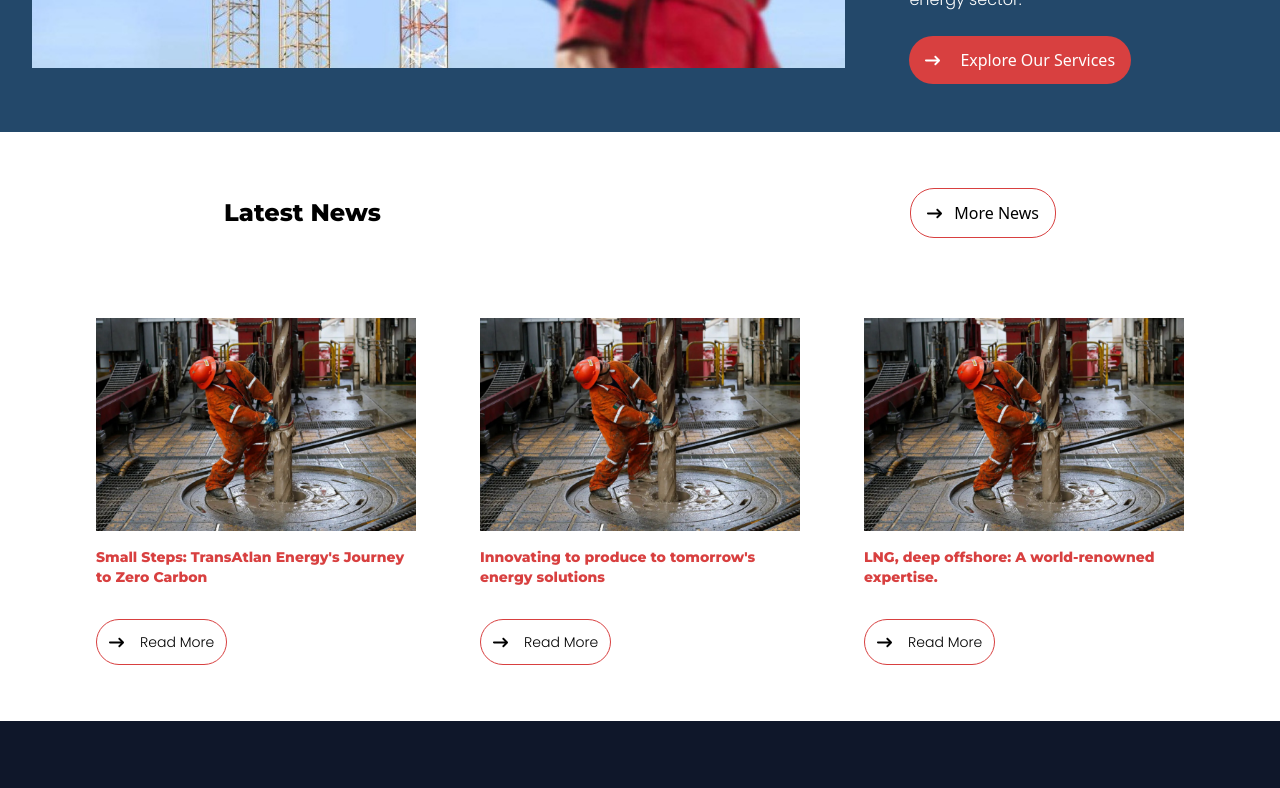
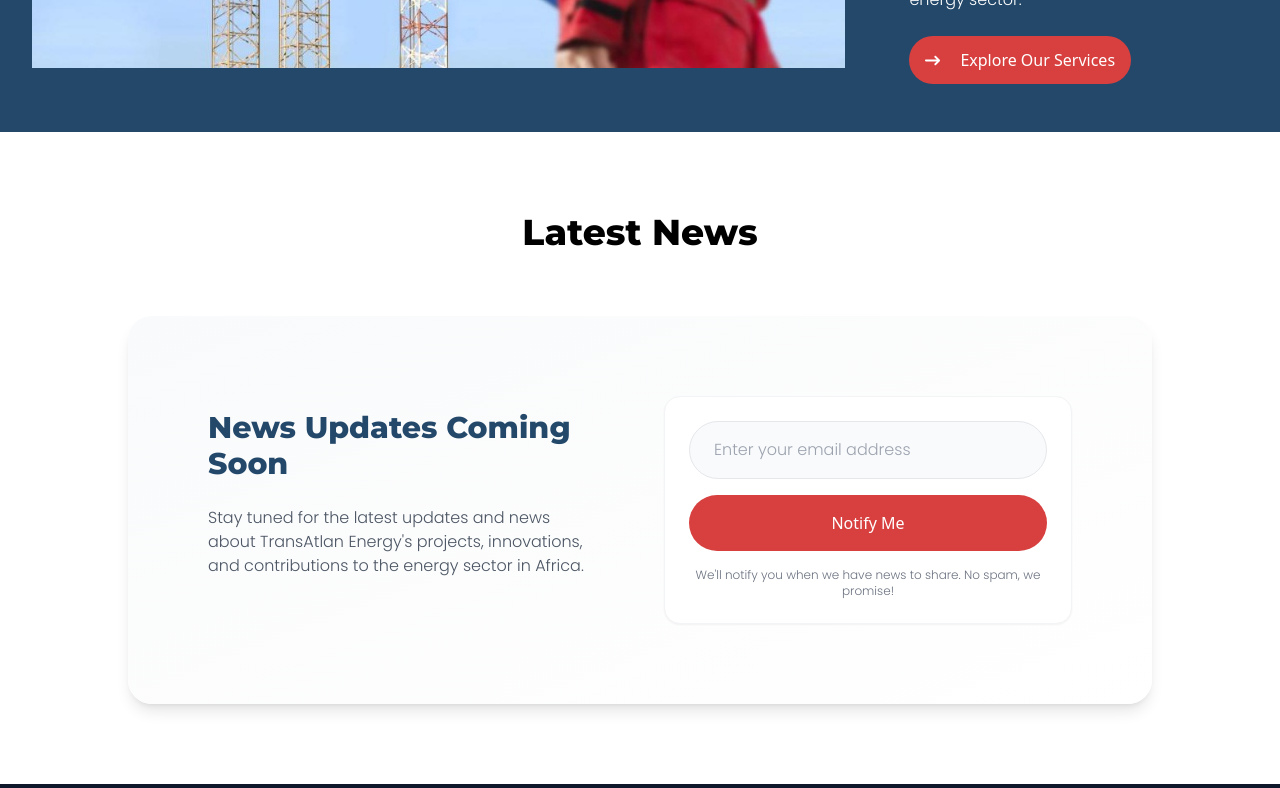
Before and after one commit to spacegod1/Trans-Atlan, a Next.js app: page / in a window 1280 px wide. Shown: the part 1620-2408 px from the top of the page. Built offline with nearby package versions, Linux system fonts and the light colour scheme.

Commit message:
news update

```diff
--- a/app/page.js
+++ b/app/page.js
@@ -261,54 +261,51 @@ export default function Home() {
         </div>
       </section>
 
-      <section className="bg-white text-black items-center py-14">
-        <div className="w-full px-4 sm:px-8 lg:px-[14rem] flex justify-between items-center">
-          <h3 className={`${montserrat.className} text-xl sm:text-2xl`}>
-            Latest News
-          </h3>
-          <button className="px-3 sm:px-4 py-2 sm:py-3 flex justify-center items-center border border-[#D84040] rounded-3xl gap-2 sm:gap-3 transition-all duration-500 focus:outline-none">
-            <FaArrowRightLong size={15} /> More News
-          </button>
-        </div>
+      <section className="bg-white text-black py-20">
+        <div className="max-w-7xl mx-auto px-4 sm:px-8 lg:px-12">
+          {/* Header */}
+          <div className="text-center mb-16">
+            <h3 className={`${montserrat.className} text-2xl sm:text-3xl lg:text-4xl text-black mb-4`}>
+              Latest News
+            </h3>
+            {/* <div className="w-20 h-1 bg-[#D84040] mx-auto"></div> */}
+          </div>
 
-        <div className="flex flex-col sm:flex-row justify-center items-center gap-8 sm:gap-[4rem] mt-8 sm:mt-[5rem] px-4 sm:px-8">
-          <div className="w-full sm:w-[20rem] max-w-[20rem]">
-            <Image src={News} alt="News" className="w-full h-auto" />
-            <h5
-              className={`${montserrat.className} text-sm my-4 text-[#D84040]`}
-            >
-              {`Small Steps: TransAtlan Energy's Journey to Zero Carbon`}
-            </h5>
-            <div className="flex">
-              <button className={`${poppins.className} flex justify-center items-center gap-4 text-sm border-[#D84040] border mt-4 p-3 rounded-full hover:bg-[#D84040] hover:text-white transition-all duration-300`}>
-                <FaArrowRightLong size={15} /> Read More
-              </button>
-            </div>
-          </div>
-          <div className="w-full sm:w-[20rem] max-w-[20rem]">
-            <Image src={News} alt="News" className="w-full h-auto" />
-            <h5
-              className={`${montserrat.className} text-sm my-4 text-[#D84040]`}
-            >
-              {`Innovating to produce to tomorrow's energy solutions`}
-            </h5>
-            <div className="flex">
-              <button className={`${poppins.className} flex justify-center items-center gap-4 text-sm border-[#D84040] border mt-4 p-3 rounded-full hover:bg-[#D84040] hover:text-white transition-all duration-300`}>
-                <FaArrowRightLong size={15} /> Read More
-              </button>
-            </div>
-          </div>
-          <div className="w-full sm:w-[20rem] max-w-[20rem]">
-            <Image src={News} alt="News" className="w-full h-auto" />
-            <h5
-              className={`${montserrat.className} text-sm my-4 text-[#D84040]`}
-            >
-              LNG, deep offshore: A world-renowned expertise.
-            </h5>
-            <div className="flex">
-              <button className={`${poppins.className} flex justify-center items-center gap-4 text-sm border-[#D84040] border mt-4 p-3 rounded-full hover:bg-[#D84040] hover:text-white transition-all duration-300`}>
-                <FaArrowRightLong size={15} /> Read More
-              </button>
+          {/* Coming Soon Content */}
+          <div className="bg-gradient-to-br from-gray-50 to-white rounded-3xl shadow-lg p-12 lg:p-20 max-w-5xl mx-auto">
+            <div className="flex flex-col lg:flex-row items-center justify-between gap-12">
+              {/* Left Content */}
+              <div className="lg:w-1/2 text-center lg:text-left">
+                <h4 className={`${montserrat.className} text-2xl lg:text-3xl text-[#23486A] mb-6`}>
+                  News Updates Coming Soon
+                </h4>
+                <p className={`${poppins.className} text-gray-600 mb-8 lg:pr-8`}>
+                  Stay tuned for the latest updates and news about TransAtlan {`Energy's`} projects,
+                  innovations, and contributions to the energy sector in Africa.
+                </p>
+              </div>
+
+              {/* Right Content - Newsletter Form */}
+              <div className="lg:w-1/2 w-full">
+                <form className="bg-white rounded-2xl p-6 shadow-sm border border-gray-100">
+                  <div className="flex flex-col gap-4">
+                    <input
+                      type="email"
+                      placeholder="Enter your email address"
+                      className={`${poppins.className} w-full px-6 py-4 border border-gray-200 rounded-full focus:outline-none focus:border-[#D84040] focus:ring-1 focus:ring-[#D84040] bg-gray-50`}
+                    />
+                    <button
+                      type="submit"
+                      className="w-full px-6 py-4 bg-[#D84040] text-white rounded-full hover:bg-[#23486A] transition-all duration-300 flex items-center justify-center gap-2 font-medium"
+                    >
+                      Notify Me
+                    </button>
+                  </div>
+                  <p className={`${poppins.className} text-xs text-gray-500 text-center mt-4`}>
+                    {`We'll`} notify you when we have news to share. No spam, we promise!
+                  </p>
+                </form>
+              </div>
             </div>
           </div>
         </div>
```
